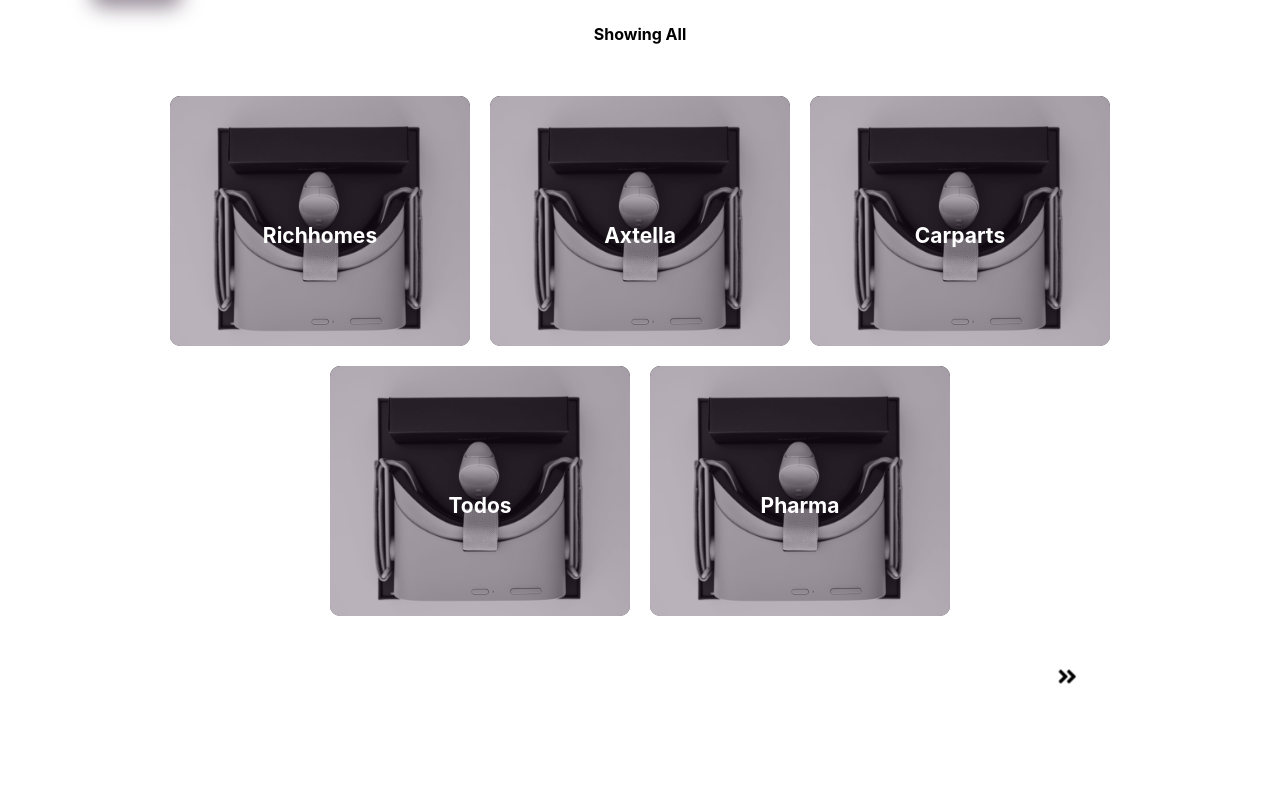
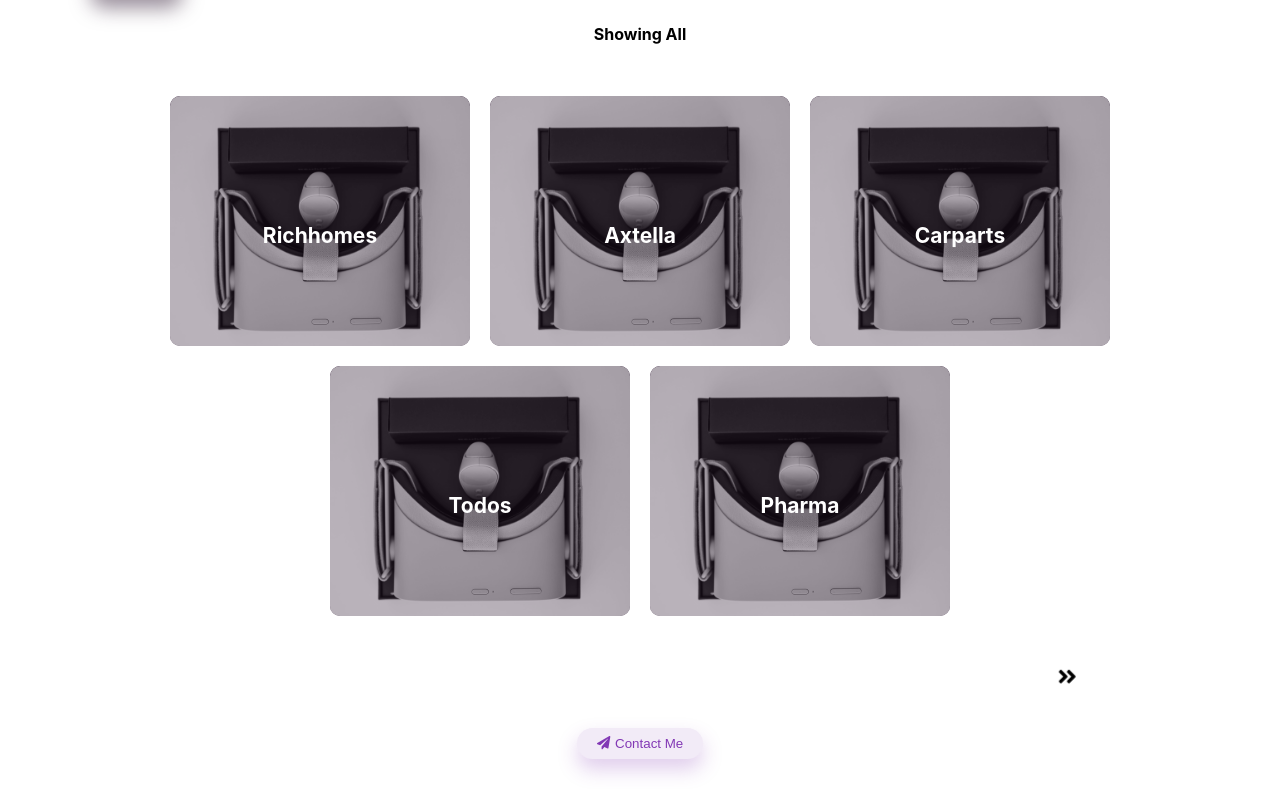
Before and after one commit to tosebikan/oltostudios, a React (Create React App) app: page /portfolio in a window 1280 px wide. Shown: the part 207-996 px from the top of the page. Before the commit the page ends 915 px from the top, so only its background shows below. Built offline with nearby package versions, Linux system fonts and the light colour scheme.

Commit message:
add contact me button

```diff
--- a/src/screens/PortfolioScreen.js
+++ b/src/screens/PortfolioScreen.js
@@ -1,7 +1,10 @@
 import React, { useState } from "react";
 import { Link } from "react-router-dom";
 import { FontAwesomeIcon } from "@fortawesome/react-fontawesome";
-import { faAngleDoubleRight } from "@fortawesome/free-solid-svg-icons";
+import {
+  faAngleDoubleRight,
+  faPaperPlane
+} from "@fortawesome/free-solid-svg-icons";
 
 import { Tab, Tabs, TabList, TabPanel } from "react-tabs";
 import "./portfolio.css";
@@ -213,6 +216,14 @@ function PortfolioScreen() {
           </span>
         </div>
       </Link>
+      <div className="portfolio__contact">
+        <Link to="contact">
+          <button className="instagram__contact">
+            <FontAwesomeIcon icon={faPaperPlane} className="github-icon" />
+            Contact Me
+          </button>
+        </Link>
+      </div>
     </div>
   );
 }
```
